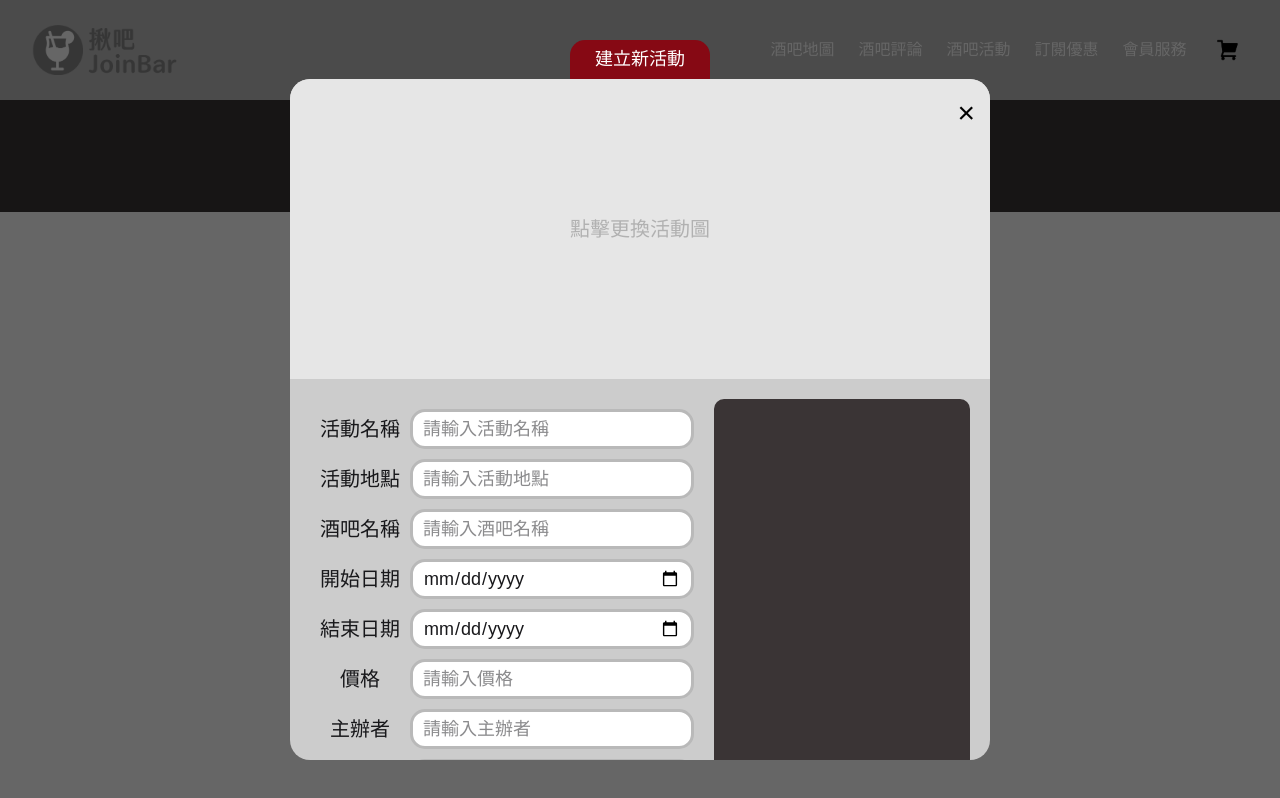
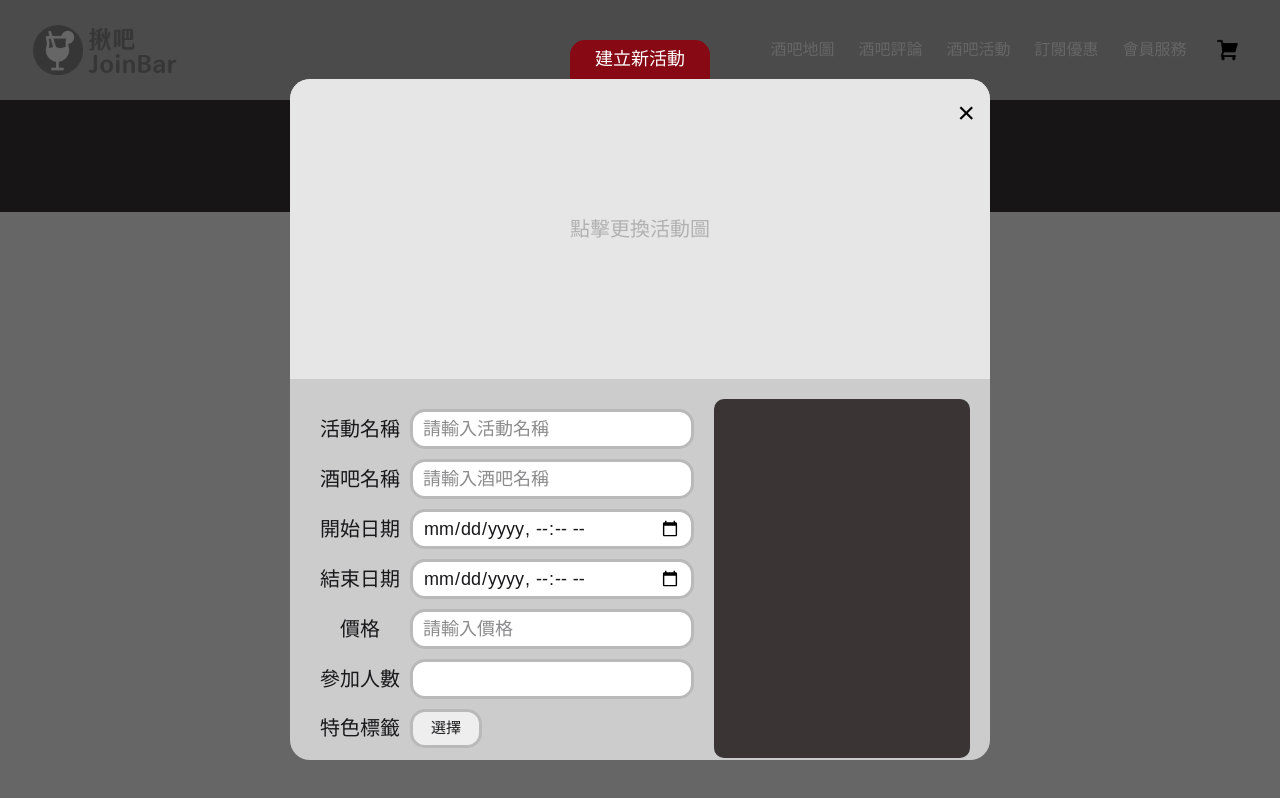
Before and after one commit to JoinBar-project/joinbar-frontend, a Vue app: page /events in a window 1280 px wide. Both pictures are taken after a click on the button "建立活動". Built offline with nearby package versions, Linux system fonts and the light colour scheme.

Commit message:
refactor: adjust form fields and improve data integration in FormCreate.vue

```diff
--- a/src/components/events/FormCreate.vue
+++ b/src/components/events/FormCreate.vue
@@ -1,5 +1,5 @@
 <script setup>
-import { ref } from 'vue'
+import { ref, watch } from 'vue'
 import { defineEmits } from 'vue'
 import { useEventStore } from '@/stores/event'
 import Hashtag from './Hashtag.vue'
@@ -14,11 +14,30 @@ const eventEndDate = ref('')
 const eventImageUrl = ref('')
 const eventPrice = ref('')
 const eventPeople = ref('')
-const hostUser = ref('')
+// const hostUser = ref('') 等會員系統建置完成
 const eventHashtags = ref([])
 
+// 新增：自動填寫地點
+watch(barName, (newVal) => {
+  if (newVal) {
+    eventLocation.value = '台北市中正區中正路100號'
+  } else {
+    eventLocation.value = ''
+  }
+})
+
 function handleSubmit() {
-
+  if (
+    !eventName.value ||
+    !barName.value ||
+    !eventStartDate.value ||
+    !eventEndDate.value ||
+    !eventPrice.value ||
+    !eventPeople.value
+  ) {
+    alert('請完整填寫所有欄位！')
+    return
+  }
   const payload = {
     name: eventName.value,
     barName: barName.value,
@@ -28,8 +47,9 @@ function handleSubmit() {
     maxPeople: Number(eventPeople.value),
     imageUrl: eventImageUrl.value,
     price: Number(eventPrice.value),
-    hostUser: hostUser.value,
-    tags: eventHashtags.value
+    hostUser: 888,
+    // hostUser: hostUser.value, 等會員系統建置完成
+    tags: [...eventHashtags.value]
   }
   console.log(payload)
   eventStore.createEvent(payload)
@@ -53,32 +73,23 @@ function handleSubmit() {
             <input type="text" id="event-name" v-model="eventName" placeholder="請輸入活動名稱" />
           </div>
           <div class="form-row">
-            <label for="event-location">活動地點</label>
-            <input type="text" id="event-location" v-model="eventLocation" placeholder="請輸入活動地點" />
-          </div>
-          <div class="form-row">
             <label for="bar-name">酒吧名稱</label>
             <input type="text" id="bar-name" v-model="barName" placeholder="請輸入酒吧名稱" />
           </div>
+          <div class="event-location">
+            {{eventLocation}}
+          </div>
           <div class="form-row">
             <label for="event-start-date">開始日期</label>
-            <input type="date" id="event-start-date" v-model="eventStartDate" />
+            <input type="datetime-local" id="event-start-date" v-model="eventStartDate" />
           </div>
           <div class="form-row">
             <label for="event-end-date">結束日期</label>
-            <input type="date" id="event-end-date" v-model="eventEndDate" />
+            <input type="datetime-local" id="event-end-date" v-model="eventEndDate" />
           </div>
-          <!-- <div class="form-row">
-            <label for="event-time">活動時間</label>
-            <input type="time" id="event-time" v-model="eventTime" />
-          </div> -->
           <div class="form-row">
             <label for="event-price">價格</label>
             <input type="number" id="event-price" v-model="eventPrice" placeholder="請輸入價格" />
-          </div>
-          <div class="form-row">
-            <label for="host-user">主辦者</label>
-            <input type="text" id="host-user" v-model="hostUser" placeholder="請輸入主辦者" />
           </div>
           <div class="form-row">
             <label for="event-time">參加人數</label>
@@ -173,6 +184,20 @@ function handleSubmit() {
   background-color: white;
 }
 
+.event-location {
+  font-size: 16px;
+  margin-left: 110px;
+  color:var(--color-primary-red)
+}
+/* #event-location{
+  height: 40px;
+  padding: 0 10px;
+  font-size: 18px;
+  border: 3px solid #b9b9b9;
+  border-radius: 15px;
+  background-color: white;
+} */
+
 .form-bottom{
   padding-bottom: 20px;
 }
```
